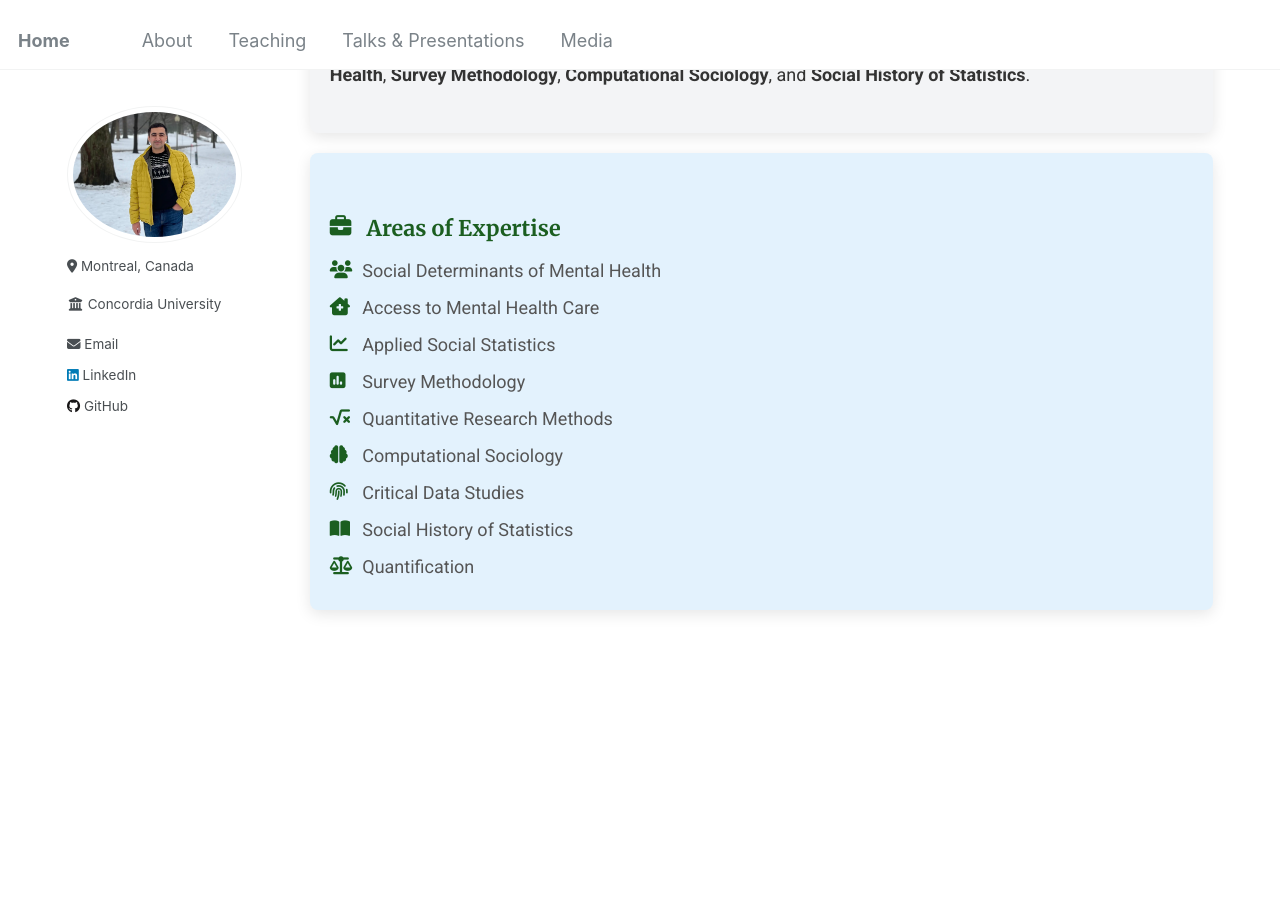
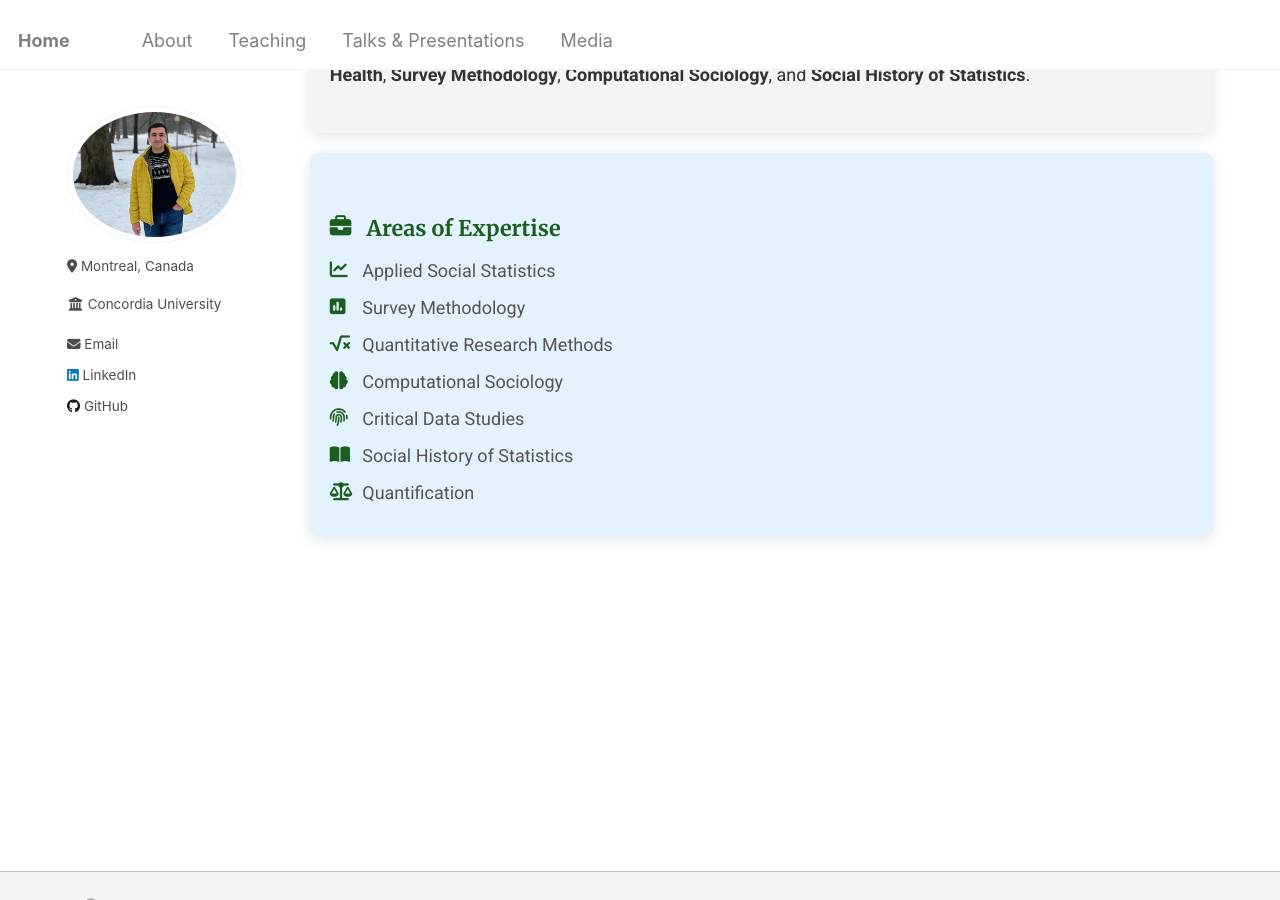
Before and after one commit to Mohsnmonji/mohsnmonji.github.io, a Jekyll site: the page built from about-me.md, in a window 1280 px wide and 900 px high, scrolled down 649 px. Built offline with Jekyll 4.4.1, drawn with Linux system fonts in a browser that asks for light colours.

Commit message:
Update about-me.md

```diff
--- a/about-me.md
+++ b/about-me.md
@@ -128,8 +128,6 @@ author_profile: true
 <div class="card">
   <h3><i class="fas fa-briefcase icon"></i> Areas of Expertise</h3>
   <ul>
-    <li><i class="fas fa-users icon"></i> Social Determinants of Mental Health</li>
-    <li><i class="fas fa-clinic-medical icon"></i> Access to Mental Health Care</li>
     <li><i class="fas fa-chart-line icon"></i> Applied Social Statistics</li>
     <li><i class="fas fa-poll icon"></i> Survey Methodology</li>
     <li><i class="fas fa-square-root-alt icon"></i> Quantitative Research Methods</li>
```
